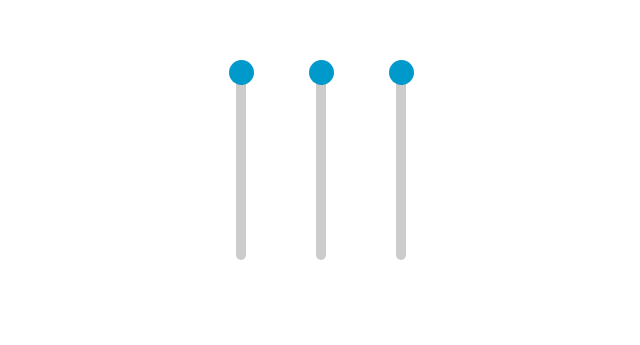
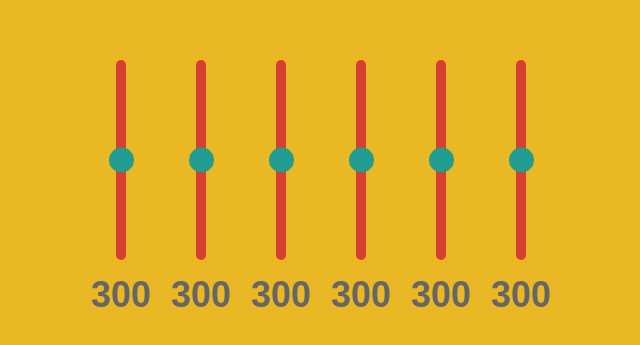
Before and after one commit to IgorSvara/Website_Elements, a plain HTML site: page dependent_sliders/sliders.html in a window 1280 px wide. Shown: the part 215-560 px from the top of the page, without its empty margins (319-959 px from the left). Drawn offline with Linux system fonts and the light colour scheme.

Commit message:
Improved the code. Changed style color.

```diff
--- a/dependent_sliders/script.js
+++ b/dependent_sliders/script.js
@@ -8,10 +8,9 @@ let isDragging = false;
 let targetSlider = null;
 
 sliderThumbs.forEach((ele,idx) => {
-    ele.style.transform = `translateY(${slider.clientHeight - (slider.clientHeight / sliderThumbs.length) - ele.clientHeight / 2}px)`;
-    changeNumber(ele, idx);
+    ele.style.transform = `translateY(${slider.clientHeight - (slider.clientHeight / 2) - ele.clientHeight / 2}px)`;
 });
-
+refreshNumbers();
 
 sliderThumbs.forEach((item) => {
     item.addEventListener("mousedown", (e) => {
@@ -20,10 +19,9 @@ sliderThumbs.forEach((item) => {
     });
 });
 
-
-
 document.addEventListener("mouseup", () => {
     isDragging = false;
+    targetSlider = null;
 });
 
 document.addEventListener("mousemove", (e) => {
@@ -44,22 +42,15 @@ function getPosition (ele) {
 function setPosition (ele, newY) {
     return ele.style.transform = `translateY(${newY - ele.clientHeight/2}px)`;
 }
-// TODO numbers are inaccurate, find a solution to make them precise
-function changeNumber(ele, index) {
-    const position = getPosition(ele);
-    // let sum = 0;
-    // numbers.forEach((number,num_idx) => {
-    //     if(num_idx !== index) {
-    //         sum += number;
-    //     }
-    // })
-    let value = Math.round((slider.clientHeight - position )/ slider.clientHeight * MAX_VALUE);
-    // while (value + sum !== MAX_VALUE ) {
-    //     value += (value + sum) > MAX_VALUE ? -1 : 1;
-    // }
-    numbers[index].textContent = `${value}`;
+function refreshNumbers() {
+    sliderThumbs.forEach((ele, idx) => {
+        const position = getPosition(ele);
+
+        let value = Math.round((slider.clientHeight - position )/ slider.clientHeight * MAX_VALUE);
+
+        numbers[idx].textContent = `${value}`;
+    });
 }
-// TODO treat case where there is one slider, partial move invalid
 function correctRestPosition(ele, m_amount) { // m_amount in the direction of the moved slider
     let excluded = [ele];
     let c = 0;
@@ -76,7 +67,7 @@ function correctRestPosition(ele, m_amount) { // m_amount in the direction of th
         const sliders_n = count < 1 ? 1 : count;
         const partial_move = m_amount / sliders_n;
 
-        sliderThumbs.forEach((inner_ele, inner_ele_idx) => {
+        sliderThumbs.forEach((inner_ele) => {
             if (! excluded.includes(inner_ele)) {
                 // move the element by its partial move
                 const current_pos = getPosition(inner_ele);
@@ -90,9 +81,8 @@ function correctRestPosition(ele, m_amount) { // m_amount in the direction of th
                 setPosition(inner_ele, where);
                 m_amount -= partial_move;
             }
-            changeNumber(inner_ele, inner_ele_idx);
         })
         m_amount += residual;
-
+        refreshNumbers();
     }
 }
--- a/dependent_sliders/sliders.html
+++ b/dependent_sliders/sliders.html
@@ -21,14 +21,28 @@
     <div class="slider"></div>
     <div class="slider-thumb"></div>
   </div>
+  <div class="slider-container">
+    <div class="slider"></div>
+    <div class="slider-thumb"></div>
+  </div>
+  <div class="slider-container">
+    <div class="slider"></div>
+    <div class="slider-thumb"></div>
+  </div>
+  <div class="slider-container">
+    <div class="slider"></div>
+    <div class="slider-thumb"></div>
+  </div>
 </div>
 <div class="number-line">
   <div class="number-box"><span class="numbers"></span></div>
   <div class="number-box"><span class="numbers"></span></div>
   <div class="number-box"><span class="numbers"></span></div>
-  <!--    <div class="number-box"><span>4</span></div>-->
+  <div class="number-box"><span class="numbers"></span></div>
+  <div class="number-box"><span class="numbers"></span></div>
+  <div class="number-box"><span class="numbers"></span></div>
 </div>
 
-<script src="testing.js"></script>
+<script src="script.js"></script>
 </body>
 </html>
--- a/dependent_sliders/style.css
+++ b/dependent_sliders/style.css
@@ -5,7 +5,7 @@
     --div_padding:10px;
 }
 body {
-    font-family: "Gill Sans MT", sans-serif;
+    font-family: "Agency FB", sans-serif;
     margin: 0;
     padding: 0;
 
@@ -15,6 +15,7 @@ body {
     align-items: center;
     flex-direction: column;
 
+    background-color: #E9B824;
 }
 .sliders-div {
     display: flex;
@@ -30,11 +31,10 @@ body {
     position: relative;
 }
 
-/* Stile dello slider */
 .slider {
     width: 100%;
     height: 200px;
-    background-color: #ccc;
+    background-color: #D83F31;
     border-radius: 10px;
     position: absolute;
 }
@@ -42,12 +42,11 @@ body {
 .slider-thumb {
     width: var(--slider_thumb_width);
     height: var(--slider_thumb_width);
-    background-color: #0099cc;
+    background-color: #219C90;
     border-radius: 50%;
     position: absolute;
     top: 0;
     left: calc(var(--slider_width) / 2 - var(--slider_thumb_width) / 2);
-
     cursor: pointer;
 }
 
```
